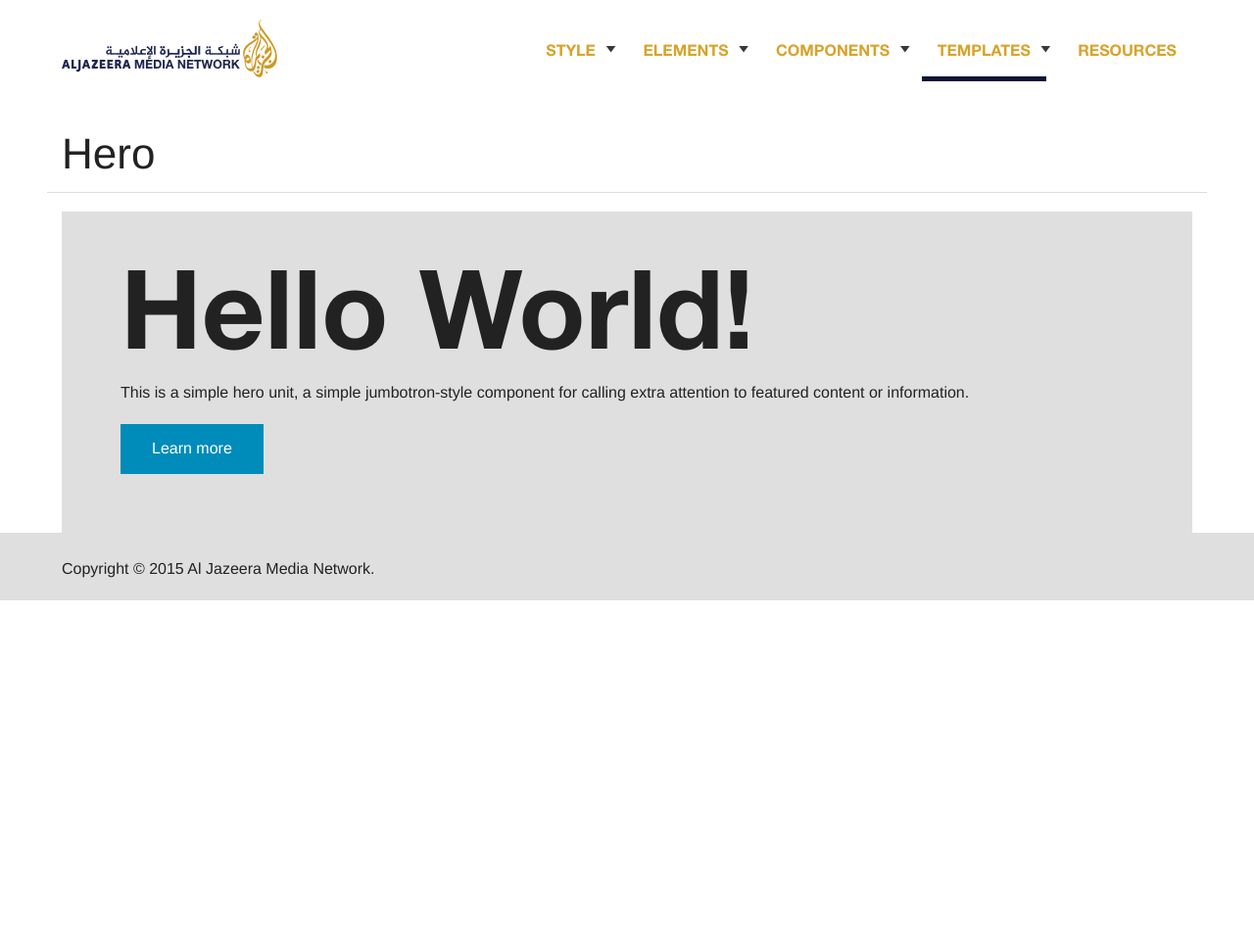
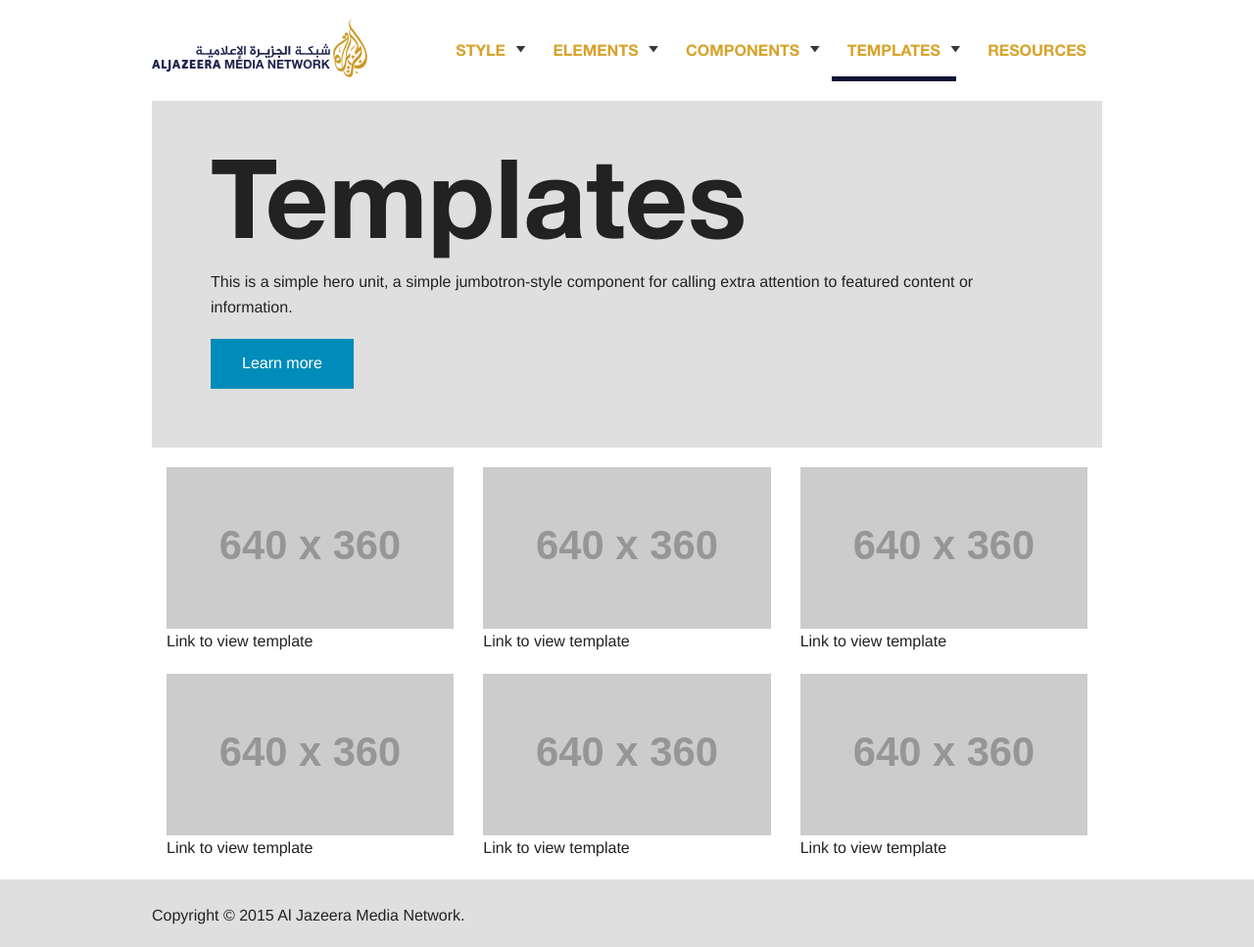
Before and after one commit to capitalJT/design-language-system, a PHP site: page /templates.php in a window 1280 px wide. Shown: the whole page at 98% size. Before the commit the page ends 613 px from the top, so only its background shows below. Run offline with PHP 8.4, Linux system fonts and the light colour scheme; grey boxes labelled with a size stand in for pictures from a placeholder-image service; some libraries are stand-ins or nearby versions.

Commit message:
variables added

```diff
--- a/includes/navigation.php
+++ b/includes/navigation.php
@@ -1,5 +1,5 @@
 <?php $page = $_SERVER['SCRIPT_NAME']; ?>
-<div class="icon ajmn-menu"></div>
+<div class="icon nav ajmn-menu"></div>
 <nav class="navigation site-navigation">
   <li class="has-submenu">
   	<a href="style.php" <?php if ($page == "/style.php"){ echo "class='active'";} ?>>Style</a>
--- a/resources.php
+++ b/resources.php
@@ -1,5 +1,6 @@
 <?php
   $page_title = "Resources";
+  $style_sheet_uri = "css/app.css";
   include 'includes/head.php';
   include 'includes/masthead.php';
   include 'includes/hero.php';
--- a/scss/_base.scss
+++ b/scss/_base.scss
@@ -21,7 +21,6 @@ $spacing-value: 20px;
        -o-transform: rotate($val);
           transform: rotate($val);
 }
-
 @mixin transition($val: all 0.3s ease-in-out) {
 	-webkit-transition: $val;
 	   -moz-transition: $val;
@@ -29,7 +28,6 @@ $spacing-value: 20px;
 	     -o-transition: $val;
 	        transition: $val;
 }
-
 @mixin flexbox() {
 	display: -webkit-box;
 	display: -moz-box;
@@ -47,31 +45,26 @@ $spacing-value: 20px;
 	        -ms-flex: $val;
 	            flex: $val;
 }
-
 // a mixin for height and line-height
 @mixin ht-lh($Value: 16) {
     height: ($Value) + px;
     line-height: ($Value) + px;
 }
-
 // a mixin for height, width
 @mixin ht-w($Value: 40) {
     height: ($Value) + px;
     width: ($Value) + px;
 }
-
 // a mixin for height, width, and line-height
 @mixin ht-w-lh($Value: 40) {
     height: ($Value) + px;
     width: ($Value) + px;
     line-height: ($Value) + px;
 }
-
 @mixin img-flex() {
 	width:100%;
 	height:auto;
 }
-
 //this is used within the botttom-cta component
 @mixin vertical-center() {
 	display: -webkit-box;
@@ -82,7 +75,6 @@ $spacing-value: 20px;
 	flex-direction: column;
 	justify-content: center;
 }
-
 // a mixin for the social-search sliding effect within the header
 @mixin header-expand(){
 	height:0;
@@ -94,19 +86,31 @@ $spacing-value: 20px;
 	     -o-transition: all 0.4s cubic-bezier(0, 1, 0.5, 1);
 	        transition: all 0.4s cubic-bezier(0, 1, 0.5, 1);
 }
-
 @mixin helvetica-bold(){
 	font-family: 'Helvetica-Neue-LT-Bold', Helvetica, Roboto, Arial, sans-serif;
 }
-
 @mixin helvetica-light(){
 	font-family: 'Helvetica-Neue-LT-Light', Helvetica, Roboto, Arial, sans-serif;
 }
-
 @mixin round(){
 	border-radius: 100%;
 }
-
 time{
 	color:$color-dark-shade;
 }
+blockquote{
+	border-left:solid thick $color-light-shade;
+	padding:10px;
+	background-color: $color-shadow;
+	color:$black;
+	& cite{
+		color:$black;
+	}
+	&:before{
+		display:inline-block;
+		margin-right: 8px;
+		font-family: "ajmn-font";
+		text-align: center;
+		content:"I";
+	}
+}
--- a/scss/_brand-bar.scss
+++ b/scss/_brand-bar.scss
@@ -1,7 +1,7 @@
 // "foundation/components/visibility"; needs to be enabled for display classes
 .brand-bar{
-	margin-bottom: 20px;
-	padding:20px 0;
+	margin-bottom: $spacing-value;
+	padding:$spacing-value 0;
 	background-color: $color-shadow;
 	h1{
 		font-size: 1em;
@@ -10,6 +10,6 @@
 		font-size: 1.5em;
 	}
 	article{
-		padding:20px;
+		padding:$spacing-value;
 	}
 }
--- a/scss/_brand-colors.scss
+++ b/scss/_brand-colors.scss
@@ -1,7 +1,7 @@
 .swatches{
 	text-align: center;
 	.color{
-		padding:20px 0;
+		padding:$spacing-value 0;
 	}
 	.color-primary{
 		background-color: $color-primary;
@@ -17,12 +17,3 @@
 		background-color: $color-light-shade;
 	}
 }
-
-/* max-width 640px, mobile-only styles, use when QAing mobile issues */
-@media only screen and (max-width: 40em) {}
-
-/* Medium screens - min-width 641px, medium screens */
-@media only screen and (min-width: 40.063em) {}
-
-/*Large screens - min-width 1025px, large screens*/
-@media only screen and (min-width: 64.063em) {}
--- a/scss/_comments.scss
+++ b/scss/_comments.scss
@@ -42,6 +42,3 @@
 		}
 	}
 }
-
-/*Large screens - min-width 1025px, large screens*/
-@media only screen and (min-width: 64.063em) {}
--- a/scss/_hero.scss
+++ b/scss/_hero.scss
@@ -4,7 +4,7 @@
 	h1{
 		line-height: 1em;
 		margin:0;
-		font-family: 'Helvetica-Neue-LT-Bold', Helvetica, Roboto, Arial, sans-serif;
+		@include helvetica-bold();
 	}
 	.button{
 		margin-bottom: 0;
--- a/scss/_masthead.scss
+++ b/scss/_masthead.scss
@@ -20,9 +20,6 @@
 /* Medium screens - min-width 641px, medium screens */
 @media only screen and (min-width: 40.063em) {
 	.header{
-		margin: 10px auto 20px;
+		margin: 10px auto $spacing-value;
 	}
 }
-
-/*Large screens - min-width 1025px, large screens*/
-@media only screen and (min-width: 64.063em) {}
--- a/scss/_navigation.scss
+++ b/scss/_navigation.scss
@@ -1,4 +1,4 @@
-.icon.ajmn-menu{
+.nav.icon.ajmn-menu{
 	float: right;
 	margin-top: 10px;
 	// background-color: pink;
@@ -7,10 +7,12 @@
 	padding:15px 15px 10px;
 	margin-right: -0.6em; //this compensates for the padding in the .row
 }
+
+
 nav.navigation{
 	li{
 		list-style-type: none;
-		font-family: 'Helvetica-Neue-LT-Bold';
+		@include helvetica-bold();
 		a{
 			text-transform: uppercase;
 			padding:1em;
@@ -60,11 +62,11 @@ nav.navigation{
 
 /* Medium screens - min-width 641px, medium screens */
 @media only screen and (min-width: 40.063em) {
-		.icon.ajmn-menu{
+		.nav.icon.ajmn-menu{
 			display: none;
 		}
 		.site-navigation{
-			margin-top: 20px;
+			margin-top: $spacing-value;
 			float: right;
 		}
 
--- a/scss/_resources.scss
+++ b/scss/_resources.scss
@@ -19,7 +19,7 @@
 		line-height: 1.5em;
 		padding:0;
 		display:inline-block;
-		font-family: 'Helvetica-Neue-LT-Bold';
+		@include helvetica-bold();
 		margin:0 0 5px 0;
 		.icon{
 			margin-right: 8px;
--- a/scss/_typography.scss
+++ b/scss/_typography.scss
@@ -72,7 +72,7 @@
 
 #typography{
   section{
-    margin-bottom: 20px;
+    margin-bottom: $spacing-value;
     &:last-of-type{
       margin-bottom: 0;
     }
--- a/scss/app.scss
+++ b/scss/app.scss
@@ -59,9 +59,9 @@
 @import "cards";
 @import "footer";
 
-.row{
-	max-width: 74em;
-}
+// .row{
+// 	max-width: 74em;
+// }
 
 a{
 	color:$gold;
@@ -93,7 +93,7 @@ section.row{
 	display: block;
 }
 .bold{
-	font-family: 'Helvetica-Neue-LT-Bold';
+	@include helvetica-bold();
 }
 
 // Used on the Resources Page
@@ -105,7 +105,7 @@ section.row{
 		margin-bottom: 10px;
 	}
 	nav li{
-		font-family: 'Helvetica-Neue-LT-Bold';
+		@include helvetica-bold();
 		list-style-type: none;
 		margin-bottom: 5px;
 	}
@@ -129,24 +129,6 @@ section.row{
 		text-align:center;
 	}
 }
-
-blockquote{
-	border-left:solid thick $color-light-shade;
-	padding:10px;
-	background-color: $color-shadow;
-	color:$black;
-	& cite{
-		color:$black;
-	}
-	&:before{
-		display:inline-block;
-		margin-right: 8px;
-		font-family: "ajmn-font";
-		text-align: center;
-		content:"I";
-	}
-}
-
 .item-title{
 	border-bottom:solid thin $color-shadow;
 	margin-bottom: 20px;
@@ -158,3 +140,8 @@ blockquote{
 .pr-0{
 	padding-right: 0;
 }
+.template-page{
+	.hero{
+		margin-bottom: 20px;
+	}
+}
--- a/templates.php
+++ b/templates.php
@@ -3,6 +3,48 @@
   $style_sheet_uri = "css/app.css";
   include 'includes/head.php';
   include 'includes/masthead.php';
-  include 'includes/hero.php';
+?>
+<div class="template-page">
+	<div class="row">
+		<div class="large-12 columns">
+			<div class="hero">
+		    <h1>Templates</h1>
+		    <p>This is a simple hero unit, a simple jumbotron-style component for calling extra attention to featured content or information.</p>
+		    <a href="#" class="button">Learn more</a>
+			</div>
+		</div>
+	</div>
+
+	<div class="row">
+		<div class="large-12 columns">
+			<div class="large-4 columns">
+				<img src="http://placehold.it/640x360&text=16:9" alt="Image Title">
+				<p>Link to view template</p>
+			</div>
+			<div class="large-4 columns">
+				<img src="http://placehold.it/640x360&text=16:9" alt="Image Title">
+				<p>Link to view template</p>
+			</div>
+			<div class="large-4 columns">
+				<img src="http://placehold.it/640x360&text=16:9" alt="Image Title">
+				<p>Link to view template</p>
+			</div>
+			<div class="large-4 columns">
+				<img src="http://placehold.it/640x360&text=16:9" alt="Image Title">
+				<p>Link to view template</p>
+			</div>
+			<div class="large-4 columns">
+				<img src="http://placehold.it/640x360&text=16:9" alt="Image Title">
+				<p>Link to view template</p>
+			</div>
+			<div class="large-4 columns">
+				<img src="http://placehold.it/640x360&text=16:9" alt="Image Title">
+				<p>Link to view template</p>
+			</div>
+		</div>
+	</div>
+</div>
+
+<?php
   include 'includes/footer.php';
 ?>
```
Also changed, not shown: css/app.css.
